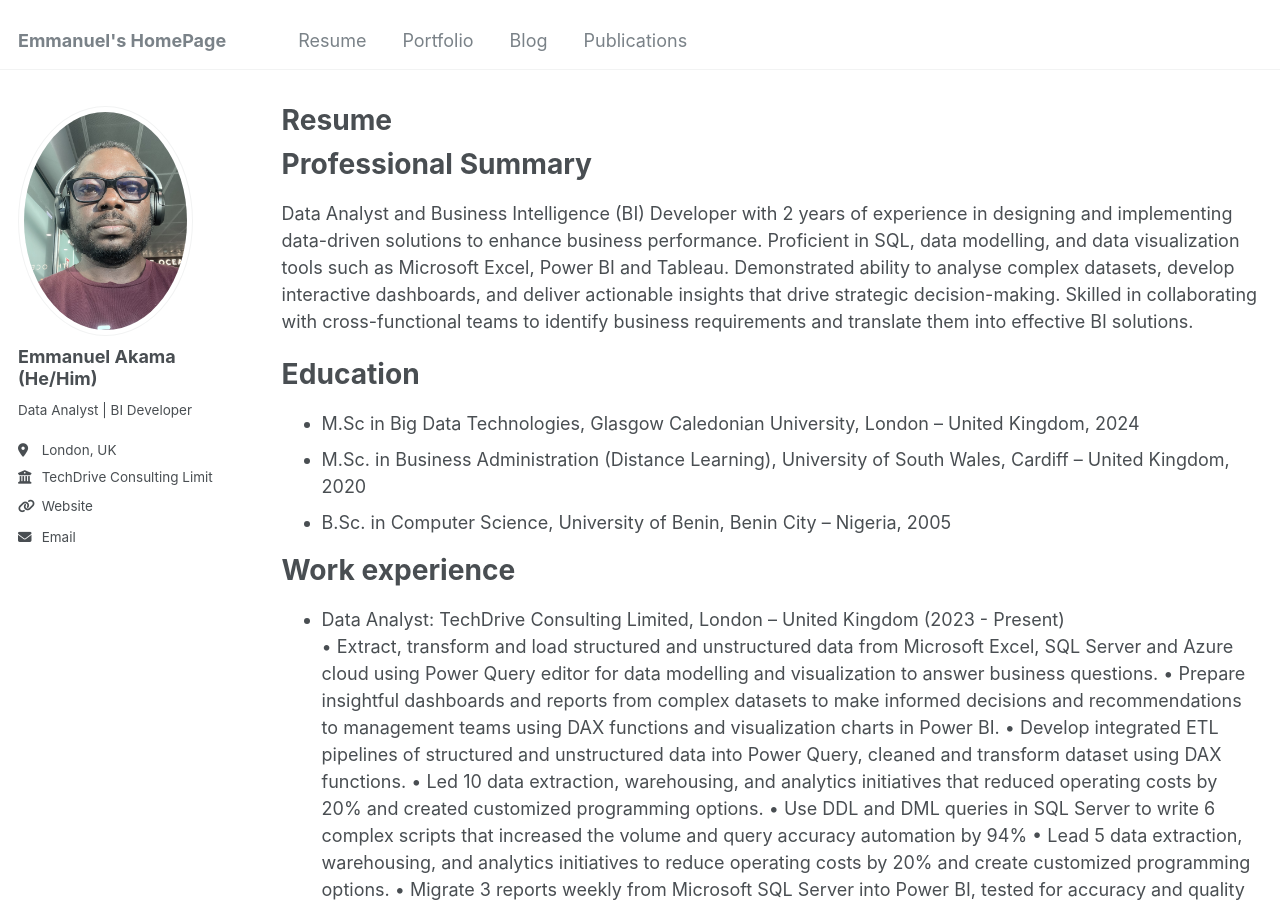
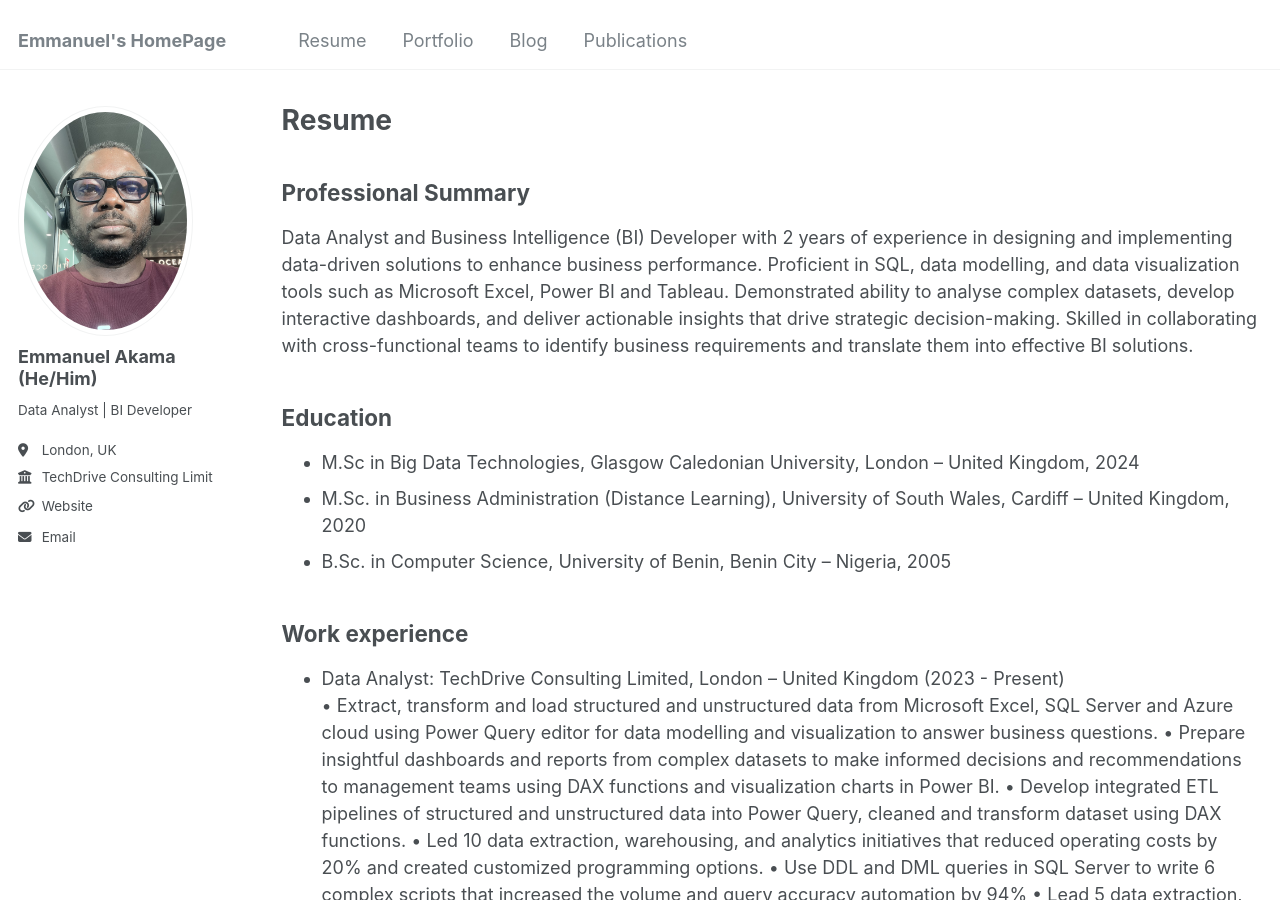
Before and after one commit to Akama-EO/Akama-EO.github.io, a Jekyll site: the page built from _pages/cv.md, in a window 1280 px wide and 900 px high. Built offline with Jekyll 4.4.1, drawn with Linux system fonts in a browser that asks for light colours.

Commit message:
Update cv.md

```diff
--- a/_pages/cv.md
+++ b/_pages/cv.md
@@ -9,18 +9,15 @@ redirect_from:
 
 {% include base_path %}
 
-Professional Summary
-======
+## Professional Summary
 Data Analyst and Business Intelligence (BI) Developer with 2 years of experience in designing and implementing data-driven solutions to enhance business performance. Proficient in SQL, data modelling, and data visualization tools such as Microsoft Excel, Power BI and Tableau. Demonstrated ability to analyse complex datasets, develop interactive dashboards, and deliver actionable insights that drive strategic decision-making. Skilled in collaborating with cross-functional teams to identify business requirements and translate them into effective BI solutions.
 
-Education
-======
+## Education
 * M.Sc in Big Data Technologies, Glasgow Caledonian University, London – United Kingdom, 2024
 * M.Sc. in Business Administration (Distance Learning), University of South Wales, Cardiff	– United Kingdom, 2020
 * B.Sc. in Computer Science, University of Benin, Benin City – Nigeria, 2005
 
-Work experience
-======
+## Work experience
 * Data Analyst: TechDrive Consulting Limited, London – United Kingdom (2023 - Present)
 •	Extract, transform and load structured and unstructured data from Microsoft Excel, SQL Server and Azure cloud using Power Query editor for data modelling and visualization to answer business questions.
 •	Prepare insightful dashboards and reports from complex datasets to make informed decisions and recommendations to management teams using DAX functions and visualization charts in Power BI.
```
